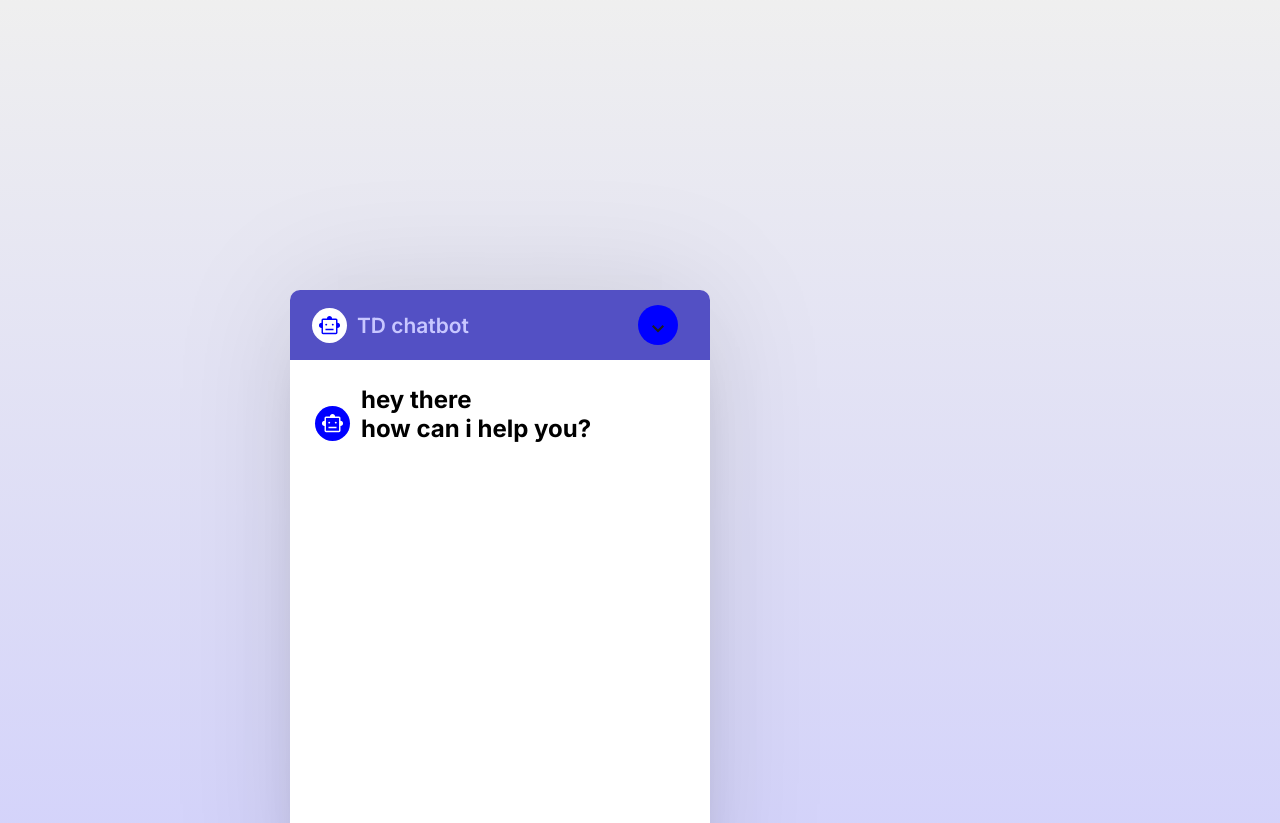
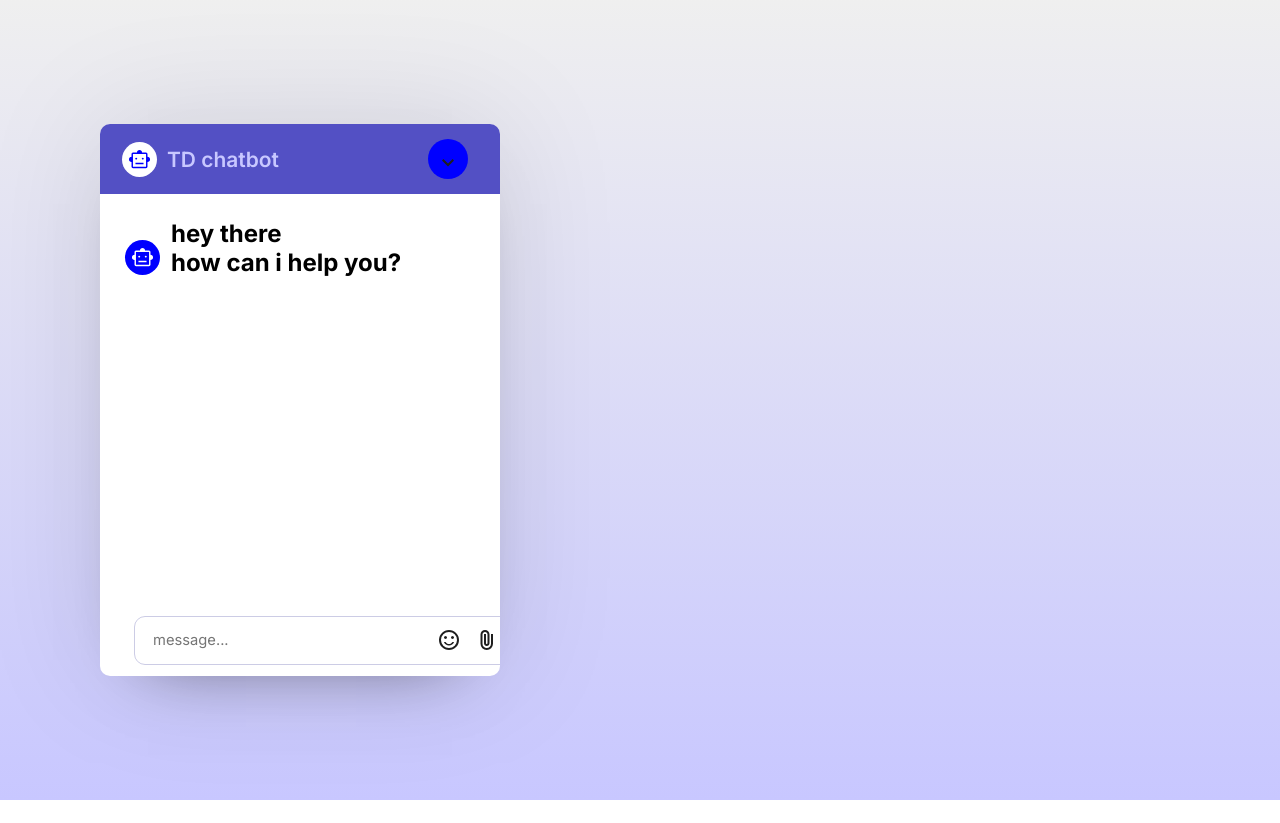
Before and after one commit to timmy12-34/timmy-res, a plain HTML site: page index.html in a window 1280 px wide. Shown: the top 823 px of the page. After the commit the page ends 800 px from the top, so only its background shows below. Drawn offline with nearby package versions, Linux system fonts and the light colour scheme.

Commit message:
Add files via upload

```diff
--- a/style.css
+++ b/style.css
@@ -17,8 +17,8 @@ body {
 
 .chatbot-popup {
     position: relative;
-    margin: 290px;
-    width: 420px;
+    margin: 100px;
+    width: 400px;
     background: white;
     overflow: hidden;
     border-radius: 10px;
@@ -78,7 +78,7 @@ body {
     padding: 25px 25px;
     display: flex;
     gap: 20px;
-    height: 460px;
+    height: 400px;
     margin-bottom: 82px;
     overflow-y: auto;
     flex-direction: column;
```
Also changed, not shown: index.html (+1 -0 lines).
